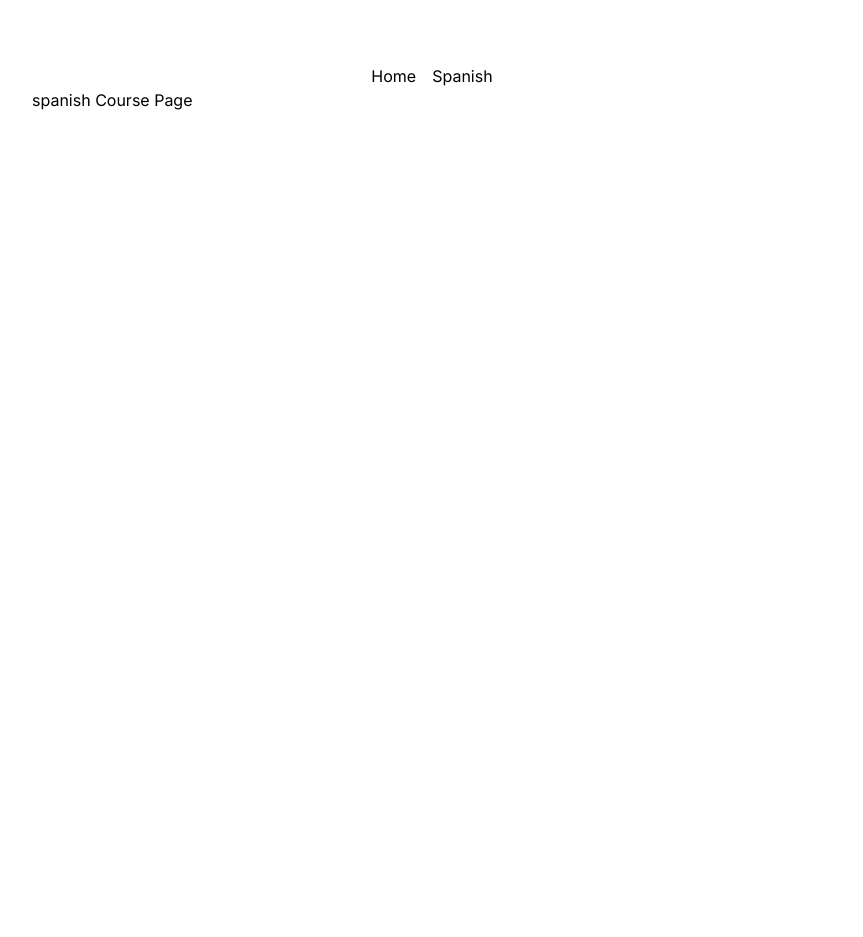
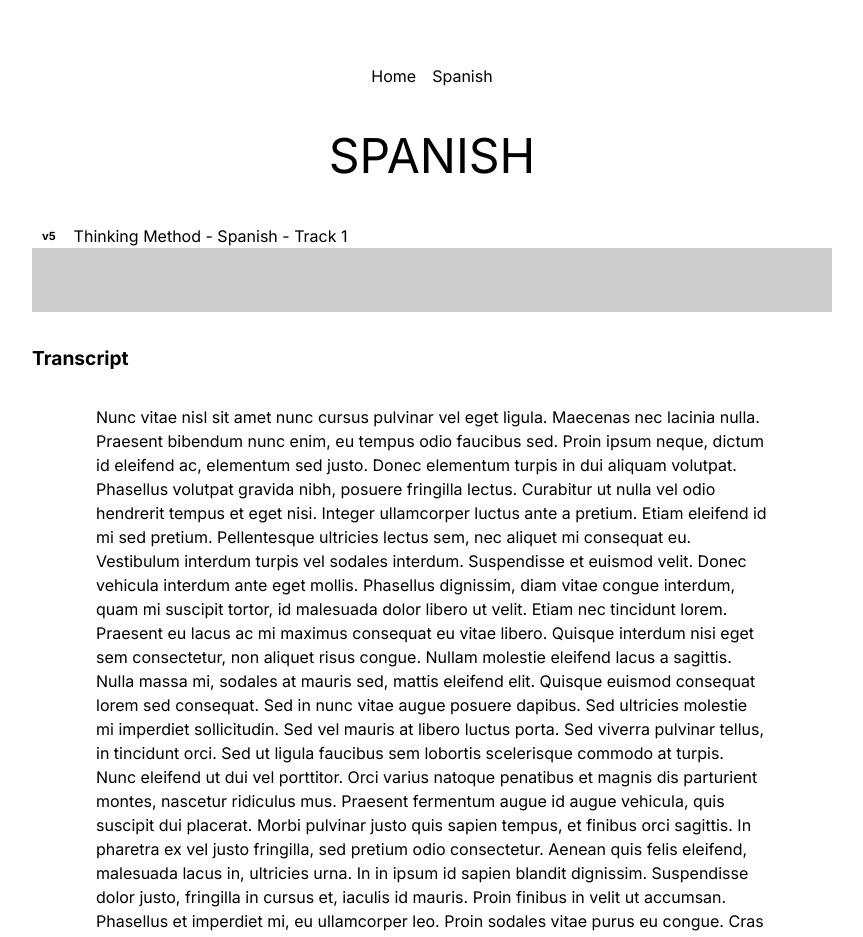
Before and after one commit to aurnik/lt-platform, a Next.js app: page /spanish in a window 1280 px wide. Shown: the top 937 px of the page, without its empty margins (208-1071 px from the left). Before the commit the page ends 800 px from the top, so only its background shows below. Built offline with nearby package versions, Linux system fonts and the light colour scheme.

Commit message:
Add skeleton components for Audio, Transcript, Feedback, and TrackVersion

```diff
--- a/app/[course]/page.tsx
+++ b/app/[course]/page.tsx
@@ -1,5 +1,14 @@
+import TrackVersion from '@/components/TrackVersion'
+
 const CoursesPage = ({ params }: { params: { course: string } }) => {
-  return <div>{params.course} Course Page</div>
+  return (
+    <div>
+      <h1>{params.course.toUpperCase()}</h1>
+      <TrackVersion title="Thinking Method - Spanish - Track 1" version={5} />
+      <TrackVersion title="Thinking Method - Spanish - Track 2" version={2} />
+      <TrackVersion title="Thinking Method - Spanish - Track 3" version={1} />
+    </div>
+  )
 }
 
 export default CoursesPage
--- a/app/globals.css
+++ b/app/globals.css
@@ -13,7 +13,7 @@
   --background-rgb: 255, 255, 255;
 }
 
-/* Dark Mode */
+/* Dark Mode Variables */
 @media (prefers-color-scheme: dark) {
   :root {
     --foreground-rgb: 255, 255, 255;
@@ -58,6 +58,7 @@ h3 {
   margin: 2rem 0;
 }
 
+/* Dark Mode Styles */
 @media (prefers-color-scheme: dark) {
   html {
     color-scheme: dark;
--- /dev/null
+++ b/components/Audio.tsx
@@ -0,0 +1,18 @@
+import styles from './components.module.css'
+
+interface AudioProps {
+  version: number
+  title: string
+}
+
+export default function Audio({ version, title }: AudioProps) {
+  return (
+    <div>
+      <div className={styles.title}>
+        <div className={styles.version}>{'v' + version}</div>
+        {title}
+      </div>
+      <div className={styles.audioPlayer}></div>
+    </div>
+  )
+}
--- /dev/null
+++ b/components/Feedback.tsx
@@ -0,0 +1,33 @@
+import styles from './components.module.css'
+
+const RULES = [
+  'First',
+  'Second',
+  'Third',
+  'Fourth',
+  'Fifth',
+  'Sixth',
+  'Seventh',
+  'Eigth',
+  'Ninth',
+  'Tenth',
+  'Other',
+]
+
+export default function Feedback() {
+  return (
+    <div>
+      <h3>Feedback</h3>
+      <ol className={styles.feedbackList}>
+        {RULES.map((rule, index) => (
+          <li
+            key={rule}
+            style={{ '--border-color': `hsl(${30 * index},100%,50%)` }}
+          >
+            {rule}
+          </li>
+        ))}
+      </ol>
+    </div>
+  )
+}
--- /dev/null
+++ b/components/TrackVersion.tsx
@@ -0,0 +1,18 @@
+import Audio from './Audio'
+import Feedback from './Feedback'
+import Transcript from './Transcript'
+import styles from './components.module.css'
+
+interface TrackVersionProps {
+  version: number
+  title: string
+}
+export default function TrackVersion({ version, title }: TrackVersionProps) {
+  return (
+    <div className={styles.trackVersionContainer}>
+      <Audio version={version} title={title} />
+      <Transcript />
+      <Feedback />
+    </div>
+  )
+}
--- /dev/null
+++ b/components/Transcript.tsx
@@ -0,0 +1,53 @@
+import styles from './components.module.css'
+
+export default function Transcript() {
+  return (
+    <div>
+      <h3>Transcript</h3>
+      <p className={styles.transcript}>
+        Nunc vitae nisl sit amet nunc cursus pulvinar vel eget ligula. Maecenas
+        nec lacinia nulla. Praesent bibendum nunc enim, eu tempus odio faucibus
+        sed. Proin ipsum neque, dictum id eleifend ac, elementum sed justo.
+        Donec elementum turpis in dui aliquam volutpat. Phasellus volutpat
+        gravida nibh, posuere fringilla lectus. Curabitur ut nulla vel odio
+        hendrerit tempus et eget nisi. Integer ullamcorper luctus ante a
+        pretium. Etiam eleifend id mi sed pretium. Pellentesque ultricies lectus
+        sem, nec aliquet mi consequat eu. Vestibulum interdum turpis vel sodales
+        interdum. Suspendisse et euismod velit. Donec vehicula interdum ante
+        eget mollis. Phasellus dignissim, diam vitae congue interdum, quam mi
+        suscipit tortor, id malesuada dolor libero ut velit. Etiam nec tincidunt
+        lorem. Praesent eu lacus ac mi maximus consequat eu vitae libero.
+        Quisque interdum nisi eget sem consectetur, non aliquet risus congue.
+        Nullam molestie eleifend lacus a sagittis. Nulla massa mi, sodales at
+        mauris sed, mattis eleifend elit. Quisque euismod consequat lorem sed
+        consequat. Sed in nunc vitae augue posuere dapibus. Sed ultricies
+        molestie mi imperdiet sollicitudin. Sed vel mauris at libero luctus
+        porta. Sed viverra pulvinar tellus, in tincidunt orci. Sed ut ligula
+        faucibus sem lobortis scelerisque commodo at turpis. Nunc eleifend ut
+        dui vel porttitor. Orci varius natoque penatibus et magnis dis
+        parturient montes, nascetur ridiculus mus. Praesent fermentum augue id
+        augue vehicula, quis suscipit dui placerat. Morbi pulvinar justo quis
+        sapien tempus, et finibus orci sagittis. In pharetra ex vel justo
+        fringilla, sed pretium odio consectetur. Aenean quis felis eleifend,
+        malesuada lacus in, ultricies urna. In in ipsum id sapien blandit
+        dignissim. Suspendisse dolor justo, fringilla in cursus et, iaculis id
+        mauris. Proin finibus in velit ut accumsan. Phasellus et imperdiet mi,
+        eu ullamcorper leo. Proin sodales vitae purus eu congue. Cras a turpis
+        dapibus, scelerisque lacus quis, viverra erat. Nulla pulvinar iaculis
+        nunc, quis vehicula dui cursus eget. Phasellus bibendum dolor eget
+        pellentesque volutpat. Etiam vestibulum quam sed sapien dapibus
+        bibendum. Fusce mi eros, ultricies eu tempus ac, finibus et mi.
+        Suspendisse tempus vitae lorem eget bibendum. Duis at mauris efficitur,
+        efficitur metus eu, semper arcu. Donec non tellus fermentum, pharetra
+        lectus tempor, ornare purus. Phasellus vitae fermentum est. Maecenas
+        auctor massa sit amet est tempor, vitae feugiat nisl luctus. Mauris
+        efficitur magna vitae dolor porttitor elementum. Ut tincidunt finibus
+        cursus. Quisque ante sem, maximus ac lobortis luctus, maximus vitae
+        orci. Vestibulum tristique libero nulla, id auctor ipsum scelerisque a.
+        Proin mollis dapibus elit dapibus feugiat. Maecenas non diam et ipsum
+        porta bibendum ut non odio. Suspendisse in hendrerit dui. Ut ullamcorper
+        sapien eu aliquet sollicitudin.
+      </p>
+    </div>
+  )
+}
--- /dev/null
+++ b/components/components.module.css
@@ -0,0 +1,58 @@
+.version {
+  --height: 1.2em;
+  font-size: 0.7em;
+  width: 3em;
+  display: inline-flex;
+  justify-content: center;
+  align-items: center;
+  background-color: white;
+  color: black;
+  height: var(--height);
+  border-radius: calc(var(--height) / 2);
+  font-weight: bold;
+  margin-right: 0.5rem;
+}
+.title {
+  display: flex;
+  flex-direction: row;
+  align-items: center;
+}
+
+.audioPlayer {
+  width: 100%;
+  height: 4rem;
+  background-color: #ccc;
+}
+
+.transcript {
+  padding: 0rem 4rem;
+}
+
+.feedbackList {
+  list-style: none;
+  counter-reset: item;
+}
+.feedbackList li {
+  --numberWidth: 1.2em;
+  counter-increment: item;
+  position: relative;
+}
+.feedbackList li:not(:last-child) {
+  margin-bottom: var(--numberWidth);
+}
+.feedbackList li:before {
+  content: counter(item);
+  color: white;
+  width: var(--numberWidth);
+  text-align: right;
+  display: inline-block;
+  border-right: 0.2rem solid var(--border-color);
+  padding-right: 0.4rem;
+  box-sizing: initial;
+  position: absolute;
+  left: calc(-2 * var(--numberWidth));
+}
+
+.trackVersionContainer {
+  margin-bottom: 4rem;
+}
```
